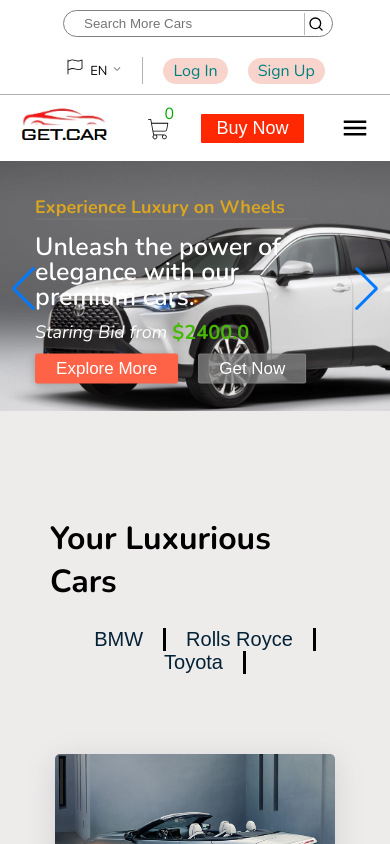
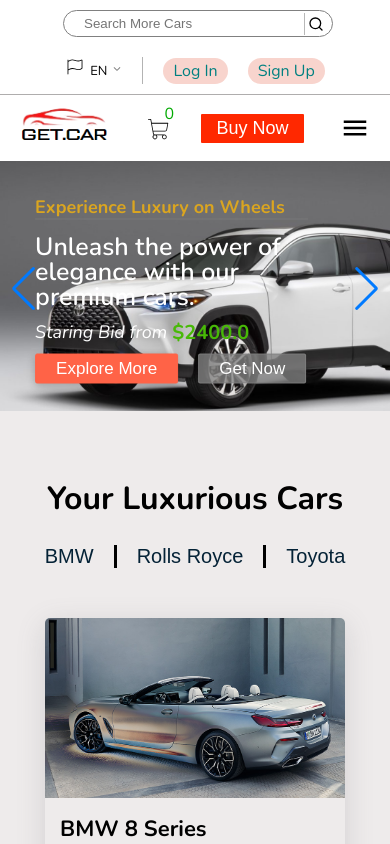
Before and after one commit to rashidulislamg71/get.car, a React (Vite) app: page / in a window 390 px wide. Shown: the top 844 px of the page. Built offline with nearby package versions, Linux system fonts and the light colour scheme.

Commit message:
Home Cars Responsive

```diff
--- a/src/Component/Cars/Cars.jsx
+++ b/src/Component/Cars/Cars.jsx
@@ -44,7 +44,7 @@
         <div className={`${styles.flex} ${styles.carsBtn}`}>
           <button onClick={handleShowBMW}>BMW</button>
           <button onClick={handleShowRollsRoyce}>Rolls Royce</button>
-          <button onClick={handleShowToyota}>Toyota</button>
+          <button className={styles.toyota} onClick={handleShowToyota}>Toyota</button>
         </div>
       </div>
 
--- a/src/Component/Cars/Cars.module.css
+++ b/src/Component/Cars/Cars.module.css
@@ -17,9 +17,7 @@
     margin: 0px 0px 80px 0px;
 }
 
- .carsTitle{
 
-}
 .carsBtn{
     gap: 0px;
     position: relative;
@@ -101,3 +99,24 @@
     background: rgba(255, 99, 71, 0.849);
     color: #fff;
 }
+
+@media screen and (max-width:480px){
+    .cars_container{
+        padding: 60px 15px;
+    }
+
+    .title_btn{
+        justify-content: center;
+        margin: 0px 0px 50px 0px;
+    }
+
+    button.toyota{
+        border: none;
+    }
+
+    .cars_content img{
+        width: 300px;
+
+    }
+
+}
```
